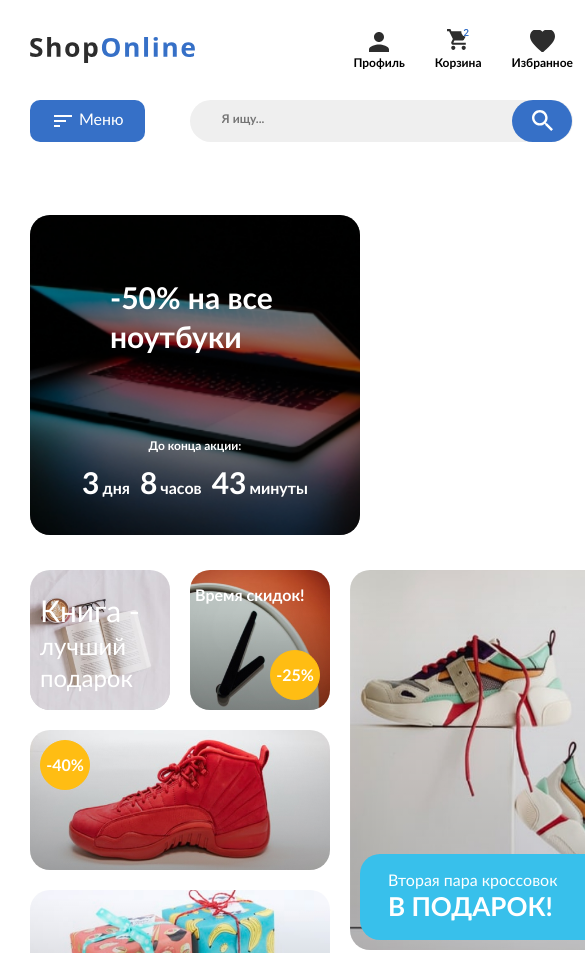
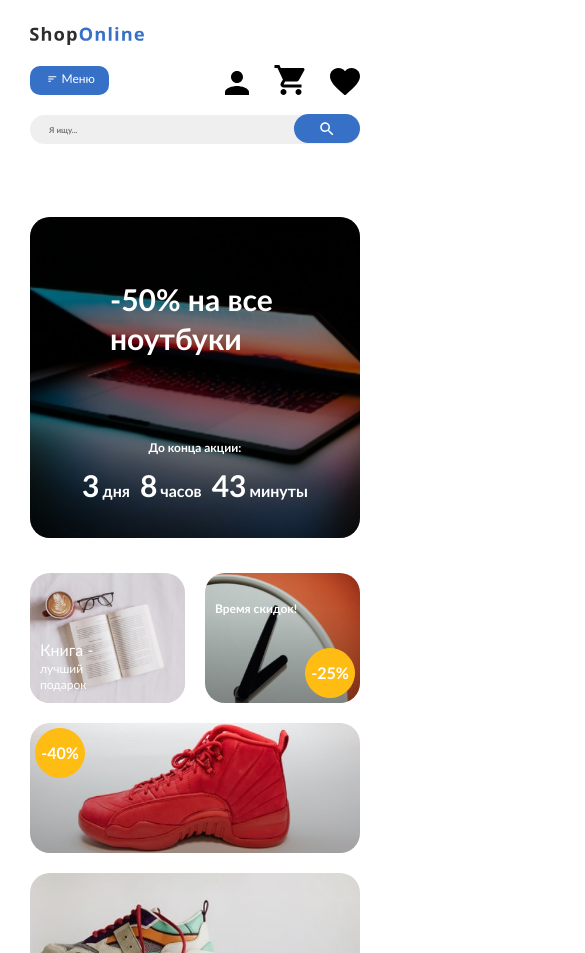
Before and after one commit to Dobrygg/1, a plain HTML site: page index.html in a window 390 px wide. Shown: the top 953 px of the page, 585 px wide, since content can reach past the window. Drawn offline with Linux system fonts and the light colour scheme.

Commit message:
2 09 доделал

```diff
--- a/css/assortment.css
+++ b/css/assortment.css
@@ -252,7 +252,6 @@
 .assortment__item-seventh {
     position: relative;
     display: flex;
-    /* height: 550px; */
     align-items: end;
     padding: 50px 50px;
     font-size: 40px;
@@ -359,14 +358,21 @@
         border-radius: 20px;
     }
 
-@media(max-width:1024px) {
+
+    @media(max-width:1630px) {
+        .assortment__list {
+            gap: 25px;
+        }
+    }
+
+@media(max-width:1250px) {
     /* .container{
         max-width: 940px;
     } */
     .assortment__list {
         display: grid;
-        grid-template-columns: repeat(5, 217px);
-        grid-template-rows: repeat(7, 217px);
+        grid-template-columns: repeat(4, 1fr);
+        grid-template-rows: repeat(7, 260px);
         gap: 24px;
     }
 
@@ -507,20 +513,27 @@
         grid-column: 4 / 5;
         grid-row: 4 / 5;
     }
+    .assortment__text-seventh {
+        font-size: 30px;
+        line-height: calc(36 / 30);
+        padding: 24px 46px;
+        max-width: 513px;
+        width: 100%;
+    }
 }
 
 @media(max-width:768px) {
     .container{
-        max-width: 760px;
+        max-width: 828px;
     }
     .assortment__item  {
         font-size: 16px;
     }
     .assortment__list {
         display: grid;
-        grid-template-columns: repeat(11, 60px);
+        grid-template-columns: repeat(37, 1fr);
         grid-template-rows: repeat(17, 60px);
-        gap: 20px;
+        gap: 13px;
     }
     .assortment__item-ninth::after,
     .assortment__item-second:after,
@@ -536,15 +549,12 @@
         padding: 15px 25px 15px 5px;
 
     }
+    .assortment__img-ninth {
+        width: 100%;
+    }
     .assortment__text-second {
         line-height: 1.3;
         font-size: 16px;
-    }
-    .header__button-serch {
-        padding: 10px 30px;
-        width: 15%;
-        background-size: 21px;
-        right: 1px;
     }
     .assortment__item-first {
         padding: 48px 4px 16px 10px;
@@ -576,52 +586,52 @@
         line-height: 1.3;
     }
     .assortment__item:nth-child(1) {
-        grid-column: 1 / 3;
+        grid-column: 1 / 9;
         grid-row: 1 / 3;
 
     }
     .assortment__item:nth-child(2) {
-        grid-column: 3 / 5;
+        grid-column: 9 / 17;
         grid-row: 1 / 3;
 
     }
     .assortment__item:nth-child(5) {
-        grid-column: 1 / 5;
+        grid-column: 1 / 17;
         grid-row: 3 / 5;
 
     }
     .assortment__item:nth-child(3) {
-        grid-column: 5 / 10;
-        grid-row: 1/ 6;
+        grid-column: 17 / 37;
+        grid-row: 1 / 6;
 
     }
     .assortment__item:nth-child(4) {
-        grid-column: 1 / 5;
+        grid-column: 1 / 17;
         grid-row: 5 / 7;
 
     }
     .assortment__item:nth-child(6) {
-        grid-column: 1 / 5;
+        grid-column: 1 / 17;
         grid-row: 7 / 9;
 
     }
     .assortment__item:nth-child(8) {
-        grid-column: 5 / 8;
+        grid-column: 17 / 29;
         grid-row: 6 / 9;
     }
     .assortment__item:nth-child(9) {
-        grid-column: 8 / 10;
+        grid-column: 29 / 37;
         grid-row: 6 / 8;
 
     }
     .assortment__item:nth-child(10) {
-        grid-column: 8 / 10;
+        grid-column: 29 / 37;
         grid-row: 8 / 9;
 
     }
 
     .assortment__item:nth-child(7) {
-        grid-column: 1 / 10;
+        grid-column: 1 / 37;
         grid-row: 9 / 14;
 
     }
@@ -638,11 +648,37 @@
     }
 
 }
+@media(max-width:690px) {
+    .assortment__list {
+        gap: 8px;
+    }
+    .assortment__text-first {
+        font-size: 25px;
+    }
+    .assortment__text_first-card {
+        font-size: 19px;
+    }
+    .assortment__text-second {
+        white-space: normal;
+    }
+    .assortment__text-seventh {
+        font-size: 20px;
+        line-height: 1.2;
+        padding: 22px 33px;
+        max-width: 347px;
+        width: 100%;
+        text-align: center;
+    }
+}
 
-@media(max-width:320px){
+
+@media(max-width:515px){
+    .container {
+        max-width: 575px;
+    }
     .assortment__list {
         display: grid;
-        grid-template-columns: repeat(2, 130px);
+        grid-template-columns: repeat(8, 1fr);
         grid-template-rows: repeat(9, 130px);
         gap: 20px;
     }
@@ -651,7 +687,7 @@
     }
     .assortment__text_first-card {
         font-size: 12px;
-        max-width:  65px;
+        max-width: 65px;
     }
     .assortment__text-first {
         font-size: 16px;
@@ -663,46 +699,69 @@
     .assortment__text-second {
         font-size: 12px;
     }
+    .assortment__item:nth-child(1) {
+        grid-column: 1 / 5;
+        grid-row: 1 / 2;
+
+    }
+    .assortment__item:nth-child(2) {
+        grid-column: 5 / 9;
+        grid-row: 1 / 2;
+
+    }
     .assortment__item:nth-child(5) {
-        grid-column: 1 / 3;
+        grid-column: 1 / 9;
         grid-row: 2 / 3;
-        max-width: 280px;
+
     }
     .assortment__item:nth-child(3) {
-        grid-column: 1 / 3;
+        grid-column: 1 / 9;
         grid-row: 3 / 5;
-        max-width: 280px;
+
     }
     .assortment__item:nth-child(4) {
-        grid-column: 1 / 3;
+        grid-column: 1 / 9;
         grid-row: 5 / 6;
-        max-width: 280px;
+
     }
     .assortment__item:nth-child(6) {
-        grid-column: 1 / 3;
+        grid-column: 1 / 9;
         grid-row: 6 / 7;
-        max-width: 280px;
+
     }
     .assortment__item:nth-child(8) {
-        grid-column: 1 / 2;
+        grid-column: 1 / 5;
         grid-row: 7 / 9;
     }
     .assortment__item:nth-child(9) {
-        grid-column: 2 / 3;
+        grid-column: 5 / 9;
         grid-row: 7 / 8;
-        max-width: 280px;
+
     }
     .assortment__item:nth-child(10) {
-        grid-column: 2 / 3;
+        grid-column: 5 / 9;
         grid-row: 8 / 9;
-        max-width: 280px;
+
     }
 
     .assortment__item:nth-child(7) {
-        grid-column: 1 / 3;
+        grid-column: 1 / 9;
         grid-row: 9 / 10;
-        max-width: 280px;
+
     }
+    .assortment__img-first,
+    .assortment__img-second,
+    .assortment__img-third,
+    .assortment__img-fourth,
+    .assortment__img-fifth,
+    .assortment__img-sixth,
+    .assortment__img-seventh,
+    .assortment__img-8th,
+    .assortment__img-ninth,
+    .assortment__img-tenth{
+        width: 100%;
+    }
+
 
     .assortment__item-second:after {
         bottom: 5px;
@@ -741,6 +800,13 @@
             padding: 7px 41px 9px;
             border-radius: 6px;
     }
+    @media (max-width:330px) {
+        .assortment__text-seventh {
+        padding: 7px 19px 9px;
+
+    }
+}
+
 
 
 
--- a/css/header.css
+++ b/css/header.css
@@ -9,7 +9,6 @@
     minmax(min-content, 757px) minmax(min-content, 341px);
     grid-template-areas:
     "logo menu form list";
-    align-items: center;
     justify-content: space-between;
 }
 
@@ -29,27 +28,18 @@
     object-fit: contain;
 }
 
+
 .header__button-menu {
+    display: flex;
+    gap: 7px;
+    align-items: center;
     grid-area: menu;
-    position: relative;
-    padding: 9px 28px 12px 61px;
+    padding: 9px 28px 12px 30px;
     font-size: 22px;
     line-height: 150%;
     background-color: var(--primary-color-dark-blue);
     border-radius: 10px;
     color: var(--primary-color-white);
-}
-
-.header__button-menu::before {
-    content: "";
-    width: 24px;
-    height: 24px;
-    position: absolute;
-    display: block;
-    top: 21px;
-    left: 30px;
-    background-image: url("../img/line-menu.svg");
-    background-repeat: no-repeat;
 }
 
 .form {
@@ -59,19 +49,13 @@
 }
 
 .header__button-serch {
-    padding: 14px 38px;
+    padding: 9px 32px;
     position: absolute;
+    top: 0;
+    right: 0;
     display: block;
-    top: 0;
-    right: 0px;
-    height: 100%;
-    max-width: 101px;
-    width: 100%;
+
     background-color: var(--primary-color-dark-blue);
-    background-image: url(../img/serch.svg);
-    background-repeat: no-repeat;
-    background-position: center;
-    background-size: 27px;
     border-radius: 30px;
 }
 
@@ -134,22 +118,27 @@
 .header__list {
     display: grid;
     grid-template-columns: repeat(3, max-content);
-    align-items: end;
+    align-items: baseline;
     justify-content: space-between;
 }
 
-@media (max-width:1024px) {
+@media (max-width:1550px) {
+    .header__wrapper {
+        grid-template-columns: minmax(max-content, 190px) minmax(min-content, 151px) minmax(min-content, 608px) minmax(min-content, 305px);
+    }
+}
+
+@media (max-width:1370px) {
     .container {
-        max-width: 1000px;
+        max-width: 1430px;
     }
     .header__wrapper {
         display: grid;
         row-gap: 34px;
-
-        grid-template-columns: minmax(min-content, max-content) 31% max-content;
+        grid-template-columns: minmax(151px, max-content) 12% minmax(500px, 700px);
         grid-template-areas:
         "logo logo list"
-        "menu form form";
+        "menu . form";
     }
     .form {
         max-width: 700px;
@@ -157,18 +146,23 @@
 
     .header__list {
         gap: 40px;
+        justify-content: end;
     }
     .header__button-serch {
         right: 0px;
     }
 }
 
-@media (max-width:768px) {
+@media (max-width:800px) {
     .container {
-        max-width: 760px;
+        max-width: 860px;
     }
     .header__logo {
         max-width: 165px;
+    }
+    .header__button-text {
+        font-size: 16px;
+        line-height: 150%;
     }
 
     .header__wrapper {
@@ -176,7 +170,7 @@
             row-gap: 29px;
             align-items: stretch;
             column-gap: 45px;
-            grid-template-columns: minmax(min-content, 115px) 36% minmax(min-content, 540px);
+            grid-template-columns: minmax(115px ,max-content ) 36% minmax(100px, 540px);
             grid-template-areas:
             "logo logo list"
             "menu form form";
@@ -185,26 +179,14 @@
         max-width: 221px;
     }
     .header__list {
-        max-width: 221px;
-        gap: 30px;
-        justify-content: center;
+        gap: 15px;
+
         }
     .header__item-text {
         font-size: 12px;
         line-height: 1.3;
     }
-    .header__item_login-img {
-        width: 20px;
-        height: 20px;
-    }
-    .header__item_cart-img {
-        width: 25px;
-        height: 25px;
-    }
-    .header__item_favorite-img {
-        width: 25px;
-        height: 22px;
-    }
+
     .header__item-button {
         gap: 3px;
     }
@@ -213,15 +195,8 @@
     }
     .header__button-menu {
         font-size: 16px;
-        padding: 7px 21px 11px 49px;
+        padding: 7px 21px 11px 24px;
     }
-    .header__button-menu::before {
-            width: 18px;
-            height: 12px;
-            top: 15px;
-            left: 24px;
-
-        }
 
     .header__serch {
         padding: 11px 110px 16px 30px;
@@ -231,16 +206,22 @@
 
     }
     .header__button-serch {
-        padding: 10px 30px;
+        padding: 5px 26px;
         max-width: 84px;
         width: 100%;
         background-size: 21px;
     }
 }
 
-@media (max-width:320px) {
+@media (max-width:530px) {
+    .header__wrapper {
+        column-gap: 25px;
+    }
+}
+
+@media (max-width:470px) {
     .container {
-        max-width: 340px;
+        max-width: 530px;
     }
     .header__wrapper {
         display: grid;
@@ -251,6 +232,7 @@
         "logo logo"
         "menu list"
         "form form";
+        align-items: end;
     }
     .header__logo {
         max-width: 114px;
@@ -260,17 +242,13 @@
         line-height: 1.5;
         padding: 5px 14px 7px 31px;
     }
-    .header__button-menu::before {
-        top: 11px;
-        left: 15px;
-        background-size: 11px 7px;
-    }
+
     .form {
         max-height: 30px;
     }
     .header__serch {
-        max-width: 280px;
-        padding: 9px 70px 9px 16px;
+        max-width: 100%;
+        padding: 11px 70px 9px 18px;
 
     }
     .header__serch::placeholder {
@@ -283,10 +261,38 @@
         max-width: 130px;
         gap: 25px;
     }
-    .header__button-serch {
-        padding: 9px 19px;
+    /* .header__button-serch {
+        padding: 6px 24px;
         background-size: 15px;
         top: -1px;
+    } */
+    .header__button-serch {
+        padding: 6px 24px;
+        top: -1px;
+        max-height: 100%;
+        max-width: 66px;
+    }
+    .header__button-svg {
+        width: 20px;
+        height: 20px;
+    }
+
+    .header__serch {
+        max-width: 100%;
+        padding: 4px 70px 6px 17px;
+    }
+    .header__button-text {
+        font-size: 12px;
+    }
+    .header__button-svg {
+        width: 14px;
+        height: 14px;
+    }
+    .header__button-menu {
+        font-size: 12px;
+        padding: 4px 14px 7px 17px;
+        min-width: 79px;
+        gap: 4px;
     }
 }/*
 @media (max-width:768px) {
--- a/index.html
+++ b/index.html
@@ -17,34 +17,70 @@
                 <a href="" class="header__link-logo">
                     <img class="header__logo" src="img/logo.svg" alt="логотип сайта">
                 </a>
-                <button type="button" class="header__button-menu">
-                    Меню
-                </button>
+
+                    <button type="button" class="header__button-menu">
+                        <svg class="header__button-svg" width="24" height="24" viewBox="0 0 24 24" fill="currentColor" xmlns="http://www.w3.org/2000/svg">
+                            <g clip-path="url(#clip0_8048_14)">
+                            <path d="M3 18H9V16H3V18ZM3 6V8H21V6H3ZM3 13H15V11H3V13Z" fill="currentColor"/>
+                            </g>
+                            <defs>
+                            <clipPath id="clip0_8048_14">
+                            <rect width="24" height="24" fill="currentColor"/>
+                            </clipPath>
+                            </defs>
+                            </svg>
+
+                        <p class="header__button-text">Меню</p>
+                    </button>
+
                 <form class="form" method="post" action="https://jsonplaceholder.typicode.com/posts"
                     name="form">
                     <input type="search" name="text" class="header__serch" placeholder="Я ищу...">
-                    <button class="header__button-serch" type="submit"></button>
+                    <button class="header__button-serch" type="submit">
+                        <svg width="36.000000" height="36.000000" viewBox="0 0 36 36" fill="none" xmlns="http://www.w3.org/2000/svg" xmlns:xlink="http://www.w3.org/1999/xlink">
+
+                            <!-- <defs>
+                                <clipPath id="clip23_6">
+                                    <rect id="search" rx="-0.500000" width="35.000000" height="35.000000" transform="translate(0.500000 0.500000)" fill="white" fill-opacity="0"/>
+                                </clipPath>
+                            </defs> -->
+                            <rect id="search" rx="-0.500000" width="35.000000" height="35.000000" transform="translate(0.500000 0.500000)" fill="#FFFFFF" fill-opacity="0"/>
+                            <g clip-path="url(#clip23_6)">
+                                <path id="Vector" d="M23.25 21L22.06 21L21.64 20.59C23.11 18.88 24 16.66 24 14.25C24 8.86 19.63 4.5 14.25 4.5C8.86 4.5 4.5 8.86 4.5 14.25C4.5 19.63 8.86 24 14.25 24C16.66 24 18.88 23.11 20.59 21.64L21 22.06L21 23.25L28.5 30.73L30.73 28.5L23.25 21ZM14.25 21C10.51 21 7.5 17.98 7.5 14.25C7.5 10.51 10.51 7.5 14.25 7.5C17.98 7.5 21 10.51 21 14.25C21 17.98 17.98 21 14.25 21Z" fill="#FFFFFF" fill-opacity="1.000000" fill-rule="nonzero"/>
+                            </g>
+                        </svg>
+
+                    </button>
                 </form>
                 <nav>
                     <ul class="header__list">
                         <li class="header__item header__item-login">
 
                             <button class="header__item-button header__item-button_login-icon" type="button">
-                                <img class="header__item_login-img" src="img/login.svg" alt="иконка ссылки">
+                                <svg width="24" height="24" viewBox="0 0 24 24" fill="currentColor" xmlns="http://www.w3.org/2000/svg">
+                                    <path d="M12 12C15.315 12 18 9.315 18 6C18 2.685 15.315 0 12 0C8.685 0 6 2.685 6 6C6 9.315 8.685 12 12 12ZM12 15C7.995 15 0 17.01 0 21V24H24V21C24 17.01 16.005 15 12 15Z" fill="currentColor"/>
+                                </svg>
                                 <span class="header__item-text">Профиль<span>
                             </button>
                         </li>
                         <li class="header__item header__item-cart">
 
                             <button class="header__item-button header__item-button_cart-icon" type="button">
-                                <img class="header__item_cart-img" src="img/shopping_cart.svg" alt="иконка ссылки">
+                                <svg width="31" height="30" viewBox="0 0 31 30" fill="CurrentColor" xmlns="http://www.w3.org/2000/svg">
+                                    <path d="M9.5 24C7.85 24 6.515 25.35 6.515 27C6.515 28.65 7.85 30 9.5 30C11.15 30 12.5 28.65 12.5 27C12.5 25.35 11.15 24 9.5 24ZM0.5 0V3H3.5L8.9 14.385L6.875 18.06C6.635 18.48 6.5 18.975 6.5 19.5C6.5 21.15 7.85 22.5 9.5 22.5H27.5V19.5H10.13C9.92 19.5 9.755 19.335 9.755 19.125L9.8 18.945L11.15 16.5H22.325C23.45 16.5 24.44 15.885 24.95 14.955L30.32 5.22C30.44 5.01 30.5 4.755 30.5 4.5C30.5 3.675 29.825 3 29 3H6.815L5.405 0H0.5ZM24.5 24C22.85 24 21.515 25.35 21.515 27C21.515 28.65 22.85 30 24.5 30C26.15 30 27.5 28.65 27.5 27C27.5 25.35 26.15 24 24.5 24Z" fill="CurrentColor"/>
+                                </svg>
                                 <span class="header__item-text">Корзина</span>
                             </button>
                         </li>
                         <li class="header__item header__item-favorites">
-
                             <button class="header__item-button header__item-button_favorites-icon" type="button">
-                                <img class="header__item_favorite-img" src="img/like.svg" alt="иконка ссылки">
+                                <svg width="30.000000" height="27.525024" viewBox="0 0 30 27.525" fill="currentColor" xmlns="http://www.w3.org/2000/svg" xmlns:xlink="http://www.w3.org/1999/xlink">
+                                    <desc>
+                                            Created with Pixso.
+                                    </desc>
+                                    <defs/>
+                                    <path id="Vector" d="M15 27.52L12.82 25.54C5.09 18.54 0 13.92 0 8.25C0 3.63 3.63 0 8.25 0C10.85 0 13.36 1.21 15 3.13C16.63 1.21 19.14 0 21.75 0C26.36 0 30 3.63 30 8.25C30 13.92 24.9 18.54 17.17 25.56L15 27.52Z" fill="currentColor" fill-opacity="1.000000" fill-rule="nonzero"/>
+                                </svg>
                                 <span class="header__item-text">Избранное</span>
                             </button>
                         </li>
```
